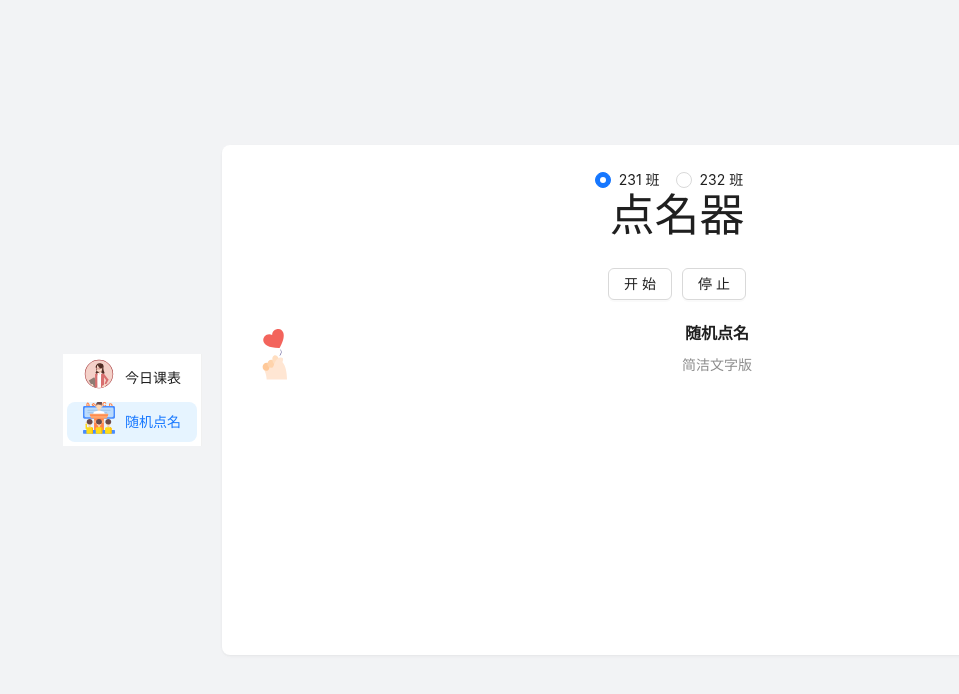
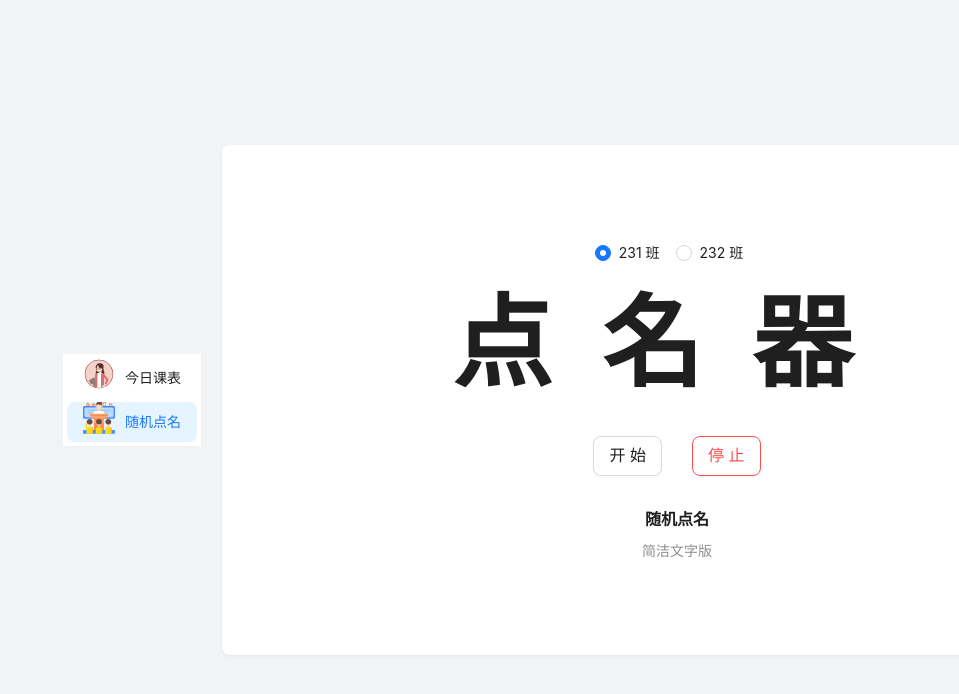
Before and after one commit to Love-Talk-Show/auto-teacher, a Vue app: page / in a window 1280 px wide. Both pictures are taken after a click on the item "随机点名". Shown: the top 694 px of the page, without its empty margins (321-1280 px from the left). Built offline with nearby package versions, Linux system fonts and the light colour scheme.

Commit message:
随机点名-优化显示界面

```diff
--- a/src/components/RandomName/RandomName1.vue
+++ b/src/components/RandomName/RandomName1.vue
@@ -1,6 +1,6 @@
 <script setup lang="ts">
 import { students } from '../../assets/student'
-import { ref,onMounted } from "vue";
+import { ref,onMounted } from "vue"
   const classNames = ref <Number[]>([])
   const currClass = ref<Number>(231)
   const luckyName = ref<String>('点名器')
@@ -31,21 +31,16 @@ import { ref,onMounted } from "vue";
 </script>
 
 <template>
-  <a-card hoverable :bordered="false" style="width: 910px;height: 510px;">
+  <a-card hoverable :bordered="false" style="width: 910px;height: 510px;padding-top: 8%;">
     <a-radio-group v-model:value="currClass" @change="getStudents">
-      <a-radio v-for=" item in classNames " :value="item">{{ item }} 班</a-radio>
+      <a-radio v-for=" item in classNames " :value="item" size="large">{{ item }} 班</a-radio>
     </a-radio-group>
-    <h1>{{ luckyName }}</h1>
-    <a-button style="margin: 5px;" @click="startTime">开始</a-button>
-    <a-button style="margin: 5px;" @click="endTime">停止</a-button>
+    <div style="font-weight: 900;font-size: 100px;letter-spacing:50px;">
+      {{ luckyName }}
+    </div>
+    <a-button style="margin: 15px;" size="large" @click="startTime">开始</a-button>
+    <a-button style="margin: 15px;" size="large" danger @click="endTime()">停止</a-button>
     <a-card-meta  title="随机点名" description="简洁文字版" style="padding-top: 20px;">
-      <template #avatar>
-        <a-tooltip title="比心哦" color="orange">
-          <div>
-            <svg t="1703312028915" class="icon" viewBox="0 0 1024 1024" version="1.1" xmlns="http://www.w3.org/2000/svg" p-id="3917" width="64" height="64"><path d="M296 790c27.738 61.785 32.793 109.621 34 144h326c-0.191-100.09-21.855-225.266-74-273s-313.738 67.215-286 129z" fill="#FFE6D3" p-id="3918"></path><path d="M550.1 456l5.885 0.124s14.392 25.831 10.829 50.35C563.335 530.385 541.9 553 541.9 553l-5.885-0.124s20.5-23.056 24-47.193C563.553 481.383 550.1 456 550.1 456z" fill="#3A327C" p-id="3919"></path><path d="M328.5 667c34.518 0 46.5 28.878 46.5 64.5S363.018 796 328.5 796s-64.832-17.393-62.5-64.5c1.761-35.579 27.982-64.5 62.5-64.5z" fill="#FFC999" p-id="3920"></path><path d="M404.5 619c34.518 0 46.5 28.878 46.5 64.5S439.018 748 404.5 748s-64.832-17.393-62.5-64.5c1.761-35.579 27.982-64.5 62.5-64.5z" fill="#FFD3AB" p-id="3921"></path><path d="M445.129 554.991c33.509-14.972 56.2 4.1 78.871 44.009s28.339 73.248 2.213 99.506-60.137 29.833-88.347-24.713c-21.306-41.193-24.879-104.441 7.263-118.802z" fill="#FFDEC0" p-id="3922"></path><path d="M434 770c15.285-137.891 76.828-183.562 113-187 99.265-9.433 6.32 100.637 36 124 89.548 69.311-163.755 168.206-149 63z" fill="#FFE6D3" p-id="3923"></path><path d="M543.811 421.261c-6.251 11.913-2.607 9.79-15.938 9.256-383-4.064-249.2-278.573-109.809-208.507C426.586 65.5 732.022 86.7 543.811 421.261z" fill="#F3645C" p-id="3924"></path></svg>
-          </div>
-        </a-tooltip>
-      </template>
     </a-card-meta>
   </a-card>
 </template>
```
